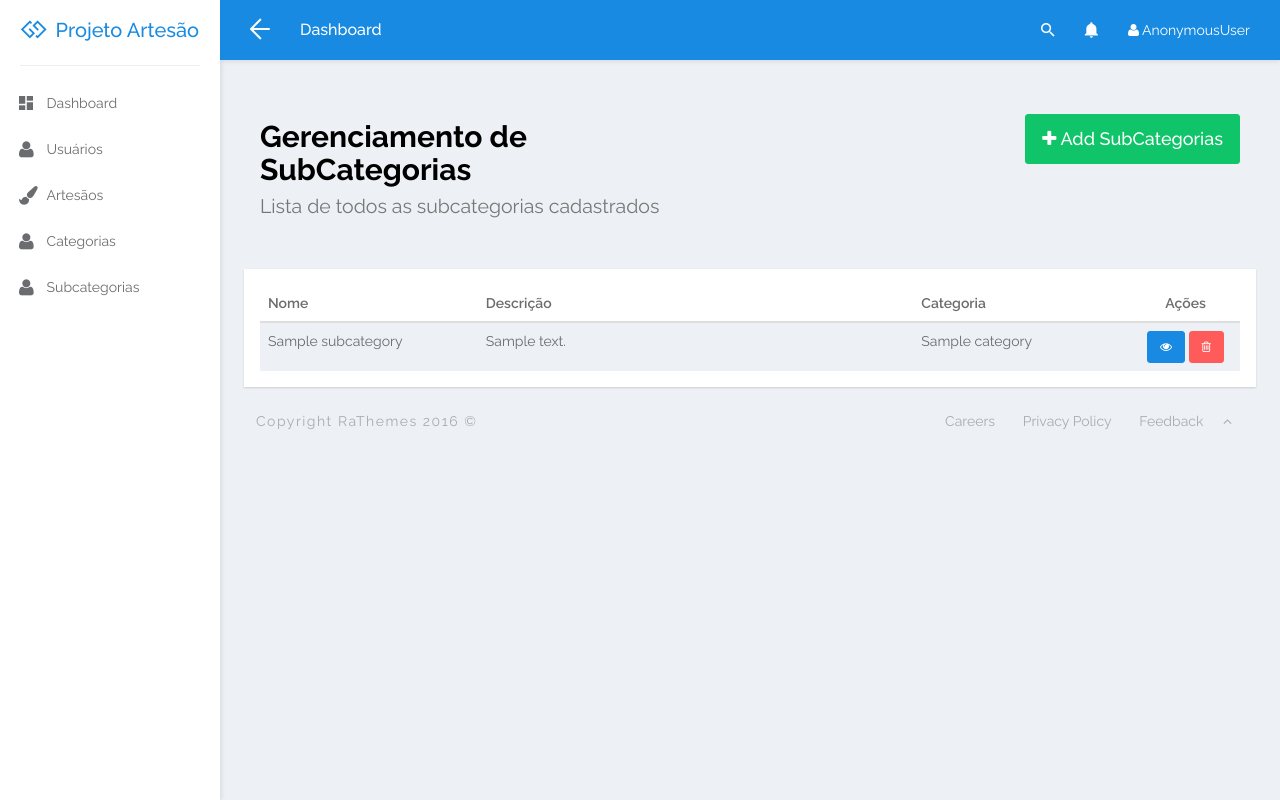
After one commit to herissonsilvahs/project_artisan, a Django app: page /categories/subcategories/list/ in a window 1280 px wide. The commit adds this page. Run offline with Django 3.2, Linux system fonts and the light colour scheme; tables that the repository leaves empty hold one stand-in row (values such as "Sample post"); some libraries are stand-ins or nearby versions.

Commit message:
crud subcategories

```diff
--- a/categories/forms.py
+++ b/categories/forms.py
@@ -1,7 +1,12 @@
 from django import forms
-from .models import Category
+from .models import Category, SubCategory
 
 class CategoryForm(forms.ModelForm):
 	class Meta:
 		model = Category
 		fields = ['name', 'description']
+
+class SubCategoryForm(forms.ModelForm):
+	class Meta:
+		model = SubCategory
+		fields = ['name', 'description', 'category']
--- a/categories/models.py
+++ b/categories/models.py
@@ -4,7 +4,22 @@ class Category(models.Model):
     name = models.CharField('Nome', max_length=50)
     description = models.TextField('Descrição', max_length=400)
 
+    def __str__(self):
+    	return self.name
+
     class Meta:
         verbose_name = 'Categoria'
         verbose_name_plural = 'Categorias'
         ordering = ['name']
+
+
+
+class SubCategory(models.Model):
+	name = models.CharField('Nome', max_length=50)
+	description = models.TextField('Descrição', max_length=400)
+	category = models.ForeignKey(Category, verbose_name='Categoria', null=True)
+
+	class Meta:
+		verbose_name = 'Subcategoria'
+		verbose_name_plural = 'Subcategorias'
+		ordering = ['name']
--- /dev/null
+++ b/categories/templates/list_subcategory.html
@@ -0,0 +1,110 @@
+{% extends "navbar.html" %}
+
+{% load widget_tweaks %}
+
+{% block content %}
+ <div class="wrap">
+     <section class="app-content">
+      <div class="row">
+        <div class="col-md-12 widget-header">
+          <header class="col-md-6 left">
+            <h2 style="color:black; padding-bottom:5%;"><strong>Gerenciamento de SubCategorias</strong>
+              <br><small>Lista de todos as subcategorias cadastrados</small></h2>
+
+            </header>
+            <header class="col-md-6 right">
+              <div style="padding-top:3%;">
+                <button type="button" role="button" class="btn btn-success btn-lg pull-right" data-toggle="modal" data-target="#addUser"><i class="fa fa-plus"></i> Add SubCategorias</button>
+              </div>
+            </header><!-- .widget-header -->
+          </div>
+        </div>
+        <div class="row">
+         <!-- DOM dataTable -->
+         <div class="col-md-12">
+          <div class="widget">
+           <div class="widget-body">
+            <div class="table-responsive">
+             <table id="default-datatable" data-plugin="DataTable" class="table table-striped" cellspacing="0" width="100%">
+              <thead>
+               <tr>
+                <th style="width:20%;">Nome</th>
+                <th style="width:40%;">Descrição</th>
+                <th style="width:20%;">Categoria</th>
+                <th class="text-center" style="width:10%;">Ações</th>
+              </tr>
+            </thead>
+            <tbody>
+
+            {% for subcategory in subcategories %}
+            <tr>
+              <td>{{subcategory.name}}</td>
+              <td>{{subcategory.description}}</td>
+              <td>{{subcategory.category}}</td>
+
+              <td class="text-center">
+
+                <a href="{% url 'categories:detail_subcategory' subcategory.pk %}" class="btn btn-primary btn-sm"><i class="fa fa-eye"></i></a>
+
+                <a href="{% url 'categories:delete_subcategory' subcategory.pk %}" class="btn btn-danger btn-sm"><i class="fa fa-trash-o"></i></button>
+              </td>
+            </tr>
+            {% endfor %}
+
+          </tbody>
+        </table>
+      </div>
+    </div><!-- .widget-body -->
+  </div><!-- .widget -->
+</div><!-- END column -->
+
+
+<!-- add User Modal -->
+<div class="modal fade" id="addUser" tabindex="-1" role="dialog" aria-labelledby="myModalLabel">
+  <div class="modal-dialog" role="document">
+    <div class="modal-content">
+      <div class="modal-header">
+        <button type="button" class="close" data-dismiss="modal" aria-label="Close"><span aria-hidden="true">&times;</span></button>
+        <h4 class="modal-title text-center" id="myModalLabel">Nova SubCategoria</h4>
+      </div>
+      <div class="modal-body">
+
+
+        <form method="POST">
+          {% csrf_token %}
+
+          {% for field in form %}
+          <div class="form-group">
+            <label for="{{field.auto_id}}" class="control-label">{{field.label}}</label>
+            {% render_field field class="form-control" placeholder=field.label %}
+          </div>
+          {% endfor %}
+
+          <div class="modal-footer">
+            <button type="button" class="btn btn-default" data-dismiss="modal">Fechar</button>
+            <button type="submit" class="btn btn-success">Cadastrar</button>
+          </div>
+        </form>
+
+
+      </div>
+    </div>
+  </div>
+</div>
+
+<!-- Modal confirmação -->
+<div class="modal fade" id="showConfirmation" tabindex="-1" role="dialog" aria-labelledby="myModalLabel">
+  <div class="modal-dialog" role="document">
+    <div class="modal-content">
+      <div class="modal-header">
+        <button type="button" class="close" data-dismiss="modal" aria-label="Close"><span aria-hidden="true">&times;</span></button>
+        <h4 class="modal-title text-center" id="myModalLabel">Deseja excluir esta categoria?</h4>
+        <a href="#" class="btn btn-danger btn-sm">Confirmar</a>
+        <a href="#" class="btn btn-primary btn-sm">Cancelar</a>
+      </div>
+
+    </div>
+  </div>
+</div>
+
+{% endblock %}
--- a/categories/urls.py
+++ b/categories/urls.py
@@ -6,4 +6,7 @@ urlpatterns = [
 	url(r'^list/$', views.list_category, name='list'),
 	url(r'^detail/(?P<pk>\d+)$', views.detail, name='detail'),
 	url(r'^delete/(?P<pk>\d+)$', views.delete, name='delete'),
+	url(r'^subcategories/list/$', views.list_subcategory, name='list_subcategory'),
+	url(r'^subcategories/detail/(?P<pk>\d+)$', views.detail_subcategory, name='detail_subcategory'),
+	url(r'^subcategories/delete/(?P<pk>\d+)$', views.delete_subcategory, name='delete_subcategory'),
 ]
--- a/categories/views.py
+++ b/categories/views.py
@@ -1,7 +1,7 @@
 from django.shortcuts import render, redirect, get_object_or_404
 from django.views.generic import TemplateView, DetailView, View, DeleteView
-from .forms import CategoryForm
-from .models import Category
+from .forms import CategoryForm, SubCategoryForm
+from .models import Category, SubCategory
 from django.core.urlresolvers import reverse_lazy
 
 # Create your views here.
@@ -45,7 +45,50 @@ class DeleteCategoryView(DeleteView):
 	success_url = reverse_lazy('categories:list')
 
 
+class ListSubCategoryView(TemplateView):
+	template_name = 'list_subcategory.html'
+
+	def get_context_data(self, **kwargs):
+		context = super(ListSubCategoryView, self).get_context_data(**kwargs)
+		context['form'] = SubCategoryForm(self.request.POST or None)
+		context['subcategories'] = SubCategory.objects.all()
+		context['categories'] = Category.objects.all()
+		return context
+
+	def post(self, request, *args, **kwargs):
+		context = self.get_context_data(**kwargs)
+		form = context['form']
+		if form.is_valid:
+			form.save()
+		return self.render_to_response(context)
+
+class DetailSubCategoryView(DetailView):
+	model = SubCategory
+	template_name = 'detail_subcategory.html'
+
+	def get_context_data(self, **kwargs):
+		context = super(DetailSubCategoryView, self).get_context_data(**kwargs)
+		context['form'] = SubCategoryForm(self.request.POST or None, instance=context['subcategory'])
+		return context
+
+	def post(self, request, *args, **kwargs):
+		self.object = self.get_object()
+		context = self.get_context_data(object=self.object)
+		form = context['form']
+		if form.is_valid():
+			form.save()
+		return self.render_to_response(context)
+
+class DeleteSubCategoryView(DeleteView):
+	template_name = 'delete_subcategory.html'
+	model = SubCategory
+	context_object_name = 'subcategory'
+	success_url = reverse_lazy('categories:list_subcategory')
+
 
 list_category = ListCategoryView.as_view()
 detail = DetailCategoryView.as_view()
 delete = DeleteCategoryView.as_view()
+list_subcategory = ListSubCategoryView.as_view()
+detail_subcategory = DetailSubCategoryView.as_view()
+delete_subcategory = DeleteSubCategoryView.as_view()
--- a/core/templates/navbar.html
+++ b/core/templates/navbar.html
@@ -119,6 +119,13 @@
           </a>
         </li>
 
+        <li class="has-submenu">
+          <a href="{% url 'categories:list_subcategory' %}">
+            <i class="menu-icon fa fa-user fa-lg"></i>
+            <span class="menu-text">Subcategorias</span>
+          </a>
+        </li>
+
       </ul><!-- .app-menu -->
     </div><!-- .menubar-scroll-inner -->
   </div><!-- .menubar-scroll -->
```
Also changed, not shown: categories/templates/delete_subcategory.html (added, +14 -0 lines), categories/templates/detail_subcategory.html (added, +47 -0 lines), categories/migrations/0001_initial.py (added), categories/migrations/__init__.py (added).
